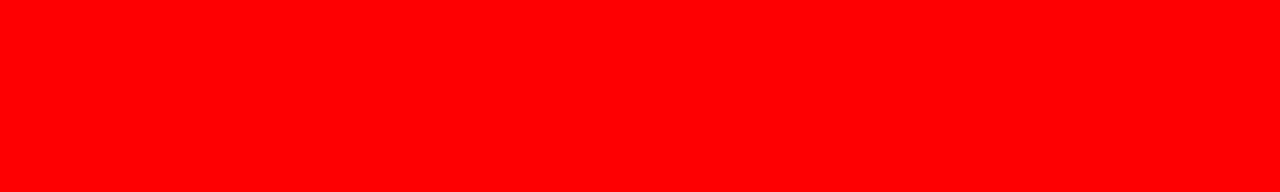
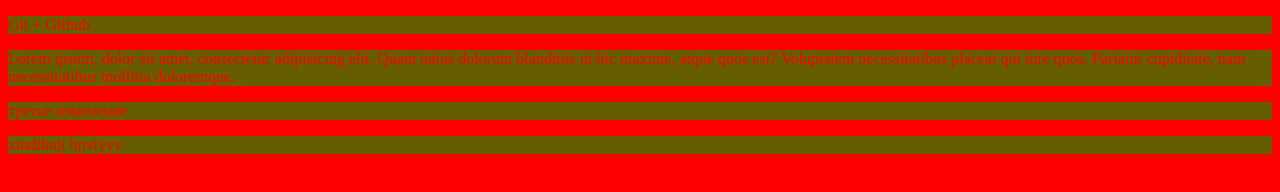
Before and after one commit to anzorik22333/gittiest, a plain HTML site: page index.html in a window 1280 px wide. Drawn offline with Linux system fonts and the light colour scheme.

Commit message:
четвертое изменение

```diff
--- a/index.html
+++ b/index.html
@@ -10,5 +10,6 @@
 	<p>Git + Github</p>
 	<p>Lorem ipsum, dolor sit amet, consectetur adipisicing elit. Quam natus dolorum blanditiis ut hic maxime, atque quos est? Voluptatem necessitatibus placeat qui iure quos. Pariatur cupiditate, nam necessitatibus mollitia doloremque.</p>
 	<p>третье изменение</p>
+	<p>xtndthnjt bpvtyyy</p>
 </body>
 </html>
--- a/style.css
+++ b/style.css
@@ -4,3 +4,6 @@ body{
 p{
 	color: red;
 }
+p {
+	background: #0909;
+}
```
